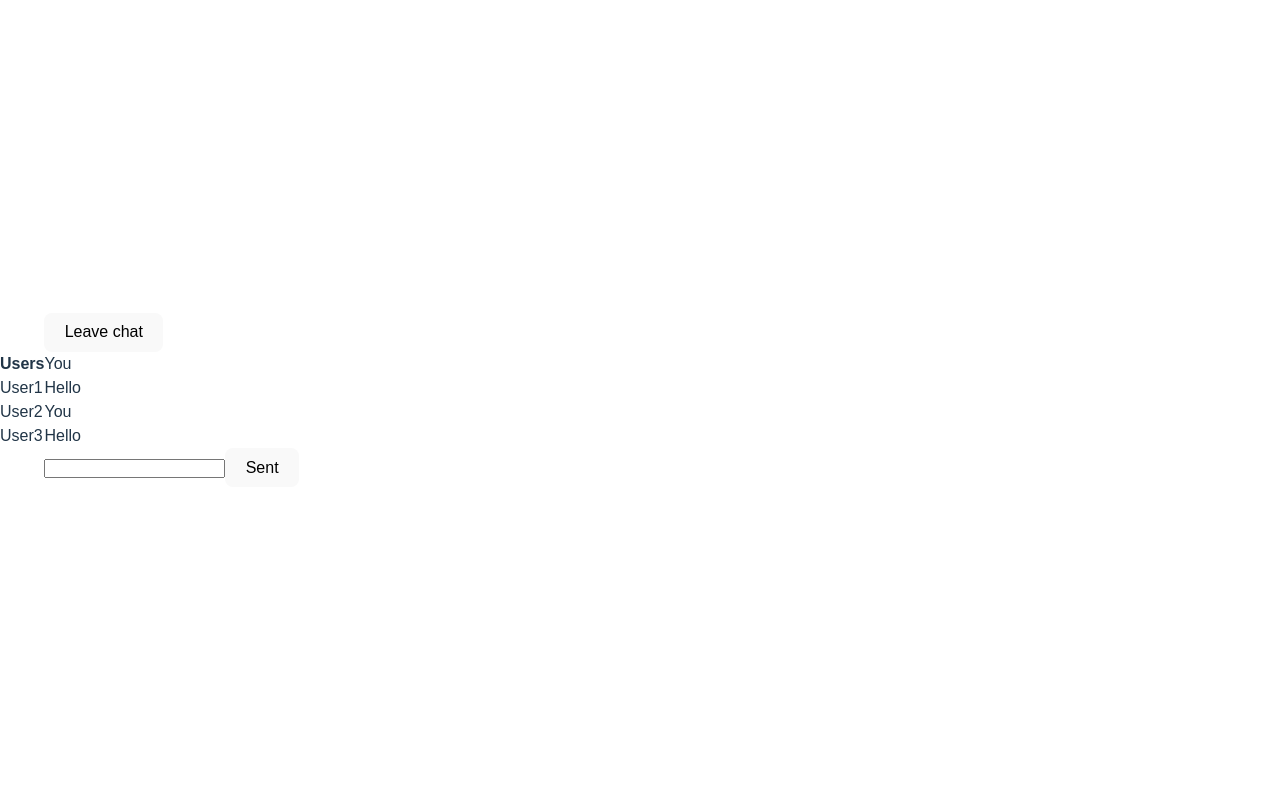
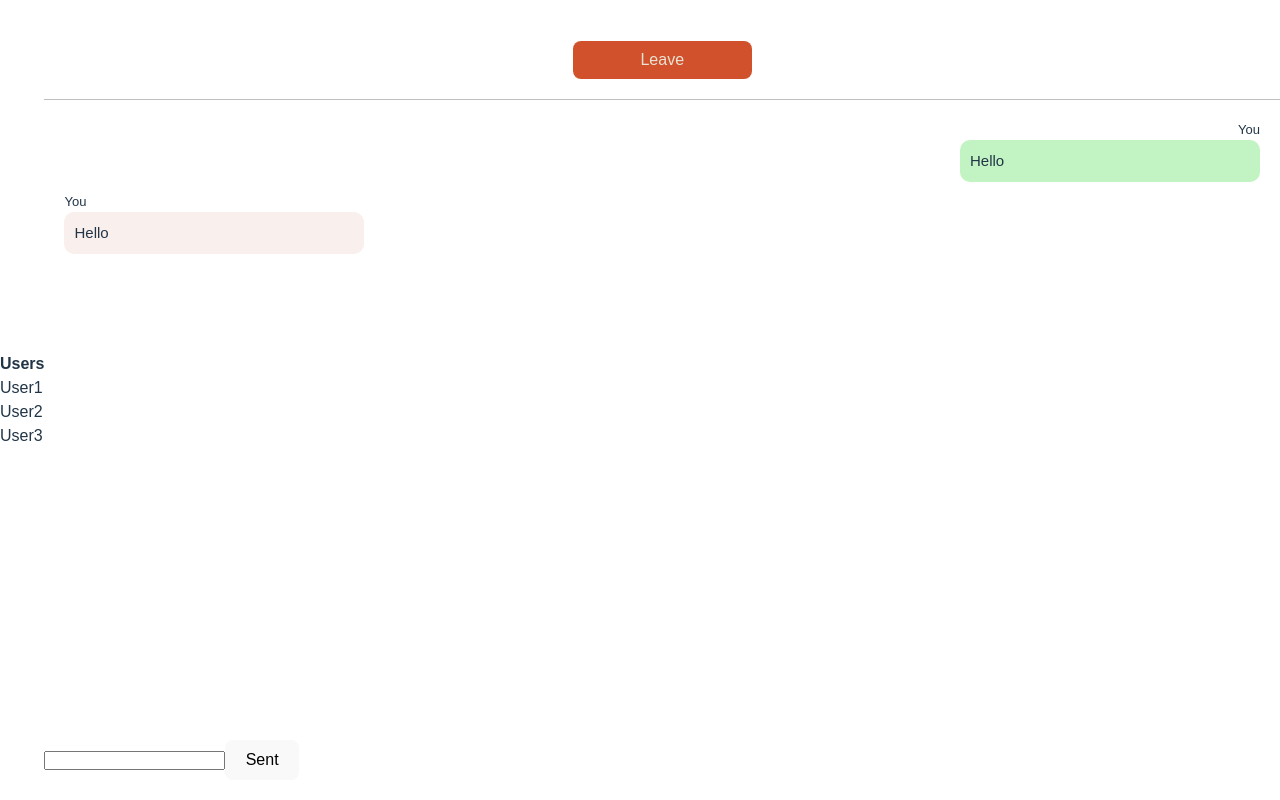
Before and after one commit to Saoa35/Simple_Chat, a React (Vite) app in the folder client/: page /chat in a window 1280 px wide. Built offline with nearby package versions, Linux system fonts and the light colour scheme; no server answers; the HTML template or start-up script is replaced by a standard one.

Commit message:
stylized body component

```diff
--- a/client/src/components/chat/components/body/body.css
+++ b/client/src/components/chat/components/body/body.css
@@ -0,0 +1,64 @@
+.body_header {
+  height: 10vh;
+  display: flex;
+  align-items: center;
+  justify-content: center;
+  padding: 20px;
+  border-bottom: 1px solid #bfbdbd;
+}
+
+.escape_btn {
+  padding: 10px;
+  width: 15%;
+  border: none;
+  outline: none;
+  background-color: #d1512d;
+  cursor: pointer;
+  color: #eae3d2;
+  transition: background-color 0.3s ease;
+}
+
+.escape_btn:hover {
+  background-color: #e36d4d;
+}
+
+.escape_btn:active {
+  background-color: #b93d22;
+  transform: translateY(2px);
+}
+
+.body_container {
+  height: 80vh;
+  background-color: #fff;
+  padding: 20px;
+  overflow-y: scroll;
+}
+
+.body_container > * {
+  margin-bottom: 10px;
+}
+
+.chats > p {
+  font-size: 0.8125em;
+}
+
+.sender-name {
+  text-align: right;
+}
+
+.message-sender {
+  background-color: rgb(194, 243, 194);
+  max-width: 300px;
+  padding: 10px;
+  border-radius: 10px;
+  margin-left: auto;
+  font-size: 0.9375em;
+}
+
+.message-recipient {
+  background-color: #f9efec;
+  max-width: 300px;
+  padding: 10px;
+  border-radius: 10px;
+  font-size: 0.9375em;
+}
--- a/client/src/components/chat/components/body/body.jsx
+++ b/client/src/components/chat/components/body/body.jsx
@@ -1,12 +1,14 @@
+import "./body.css";
+
 export const Body = () => {
   return (
     <>
-      <header className="header">
-        <button className="escape_btn">Leave chat</button>
+      <header className="body_header">
+        <button className="escape_btn">Leave</button>
       </header>
-      <div className="container">
+      <div className="body_container">
         <div className="chats">
-          <p className="sender_name">You</p>
+          <p className="sender-name">You</p>
           <div className="message-sender">
             <p>Hello</p>
           </div>
```
